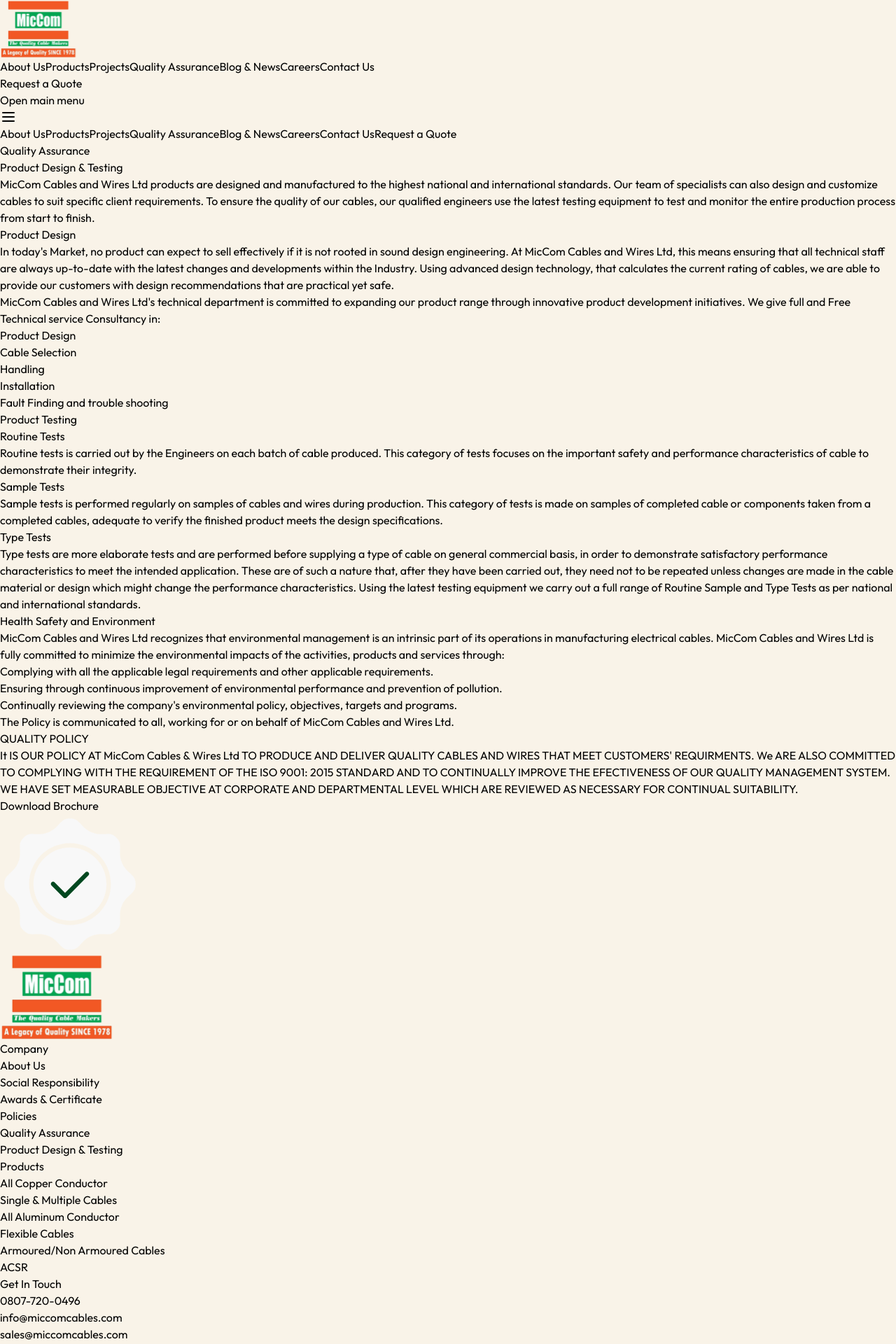
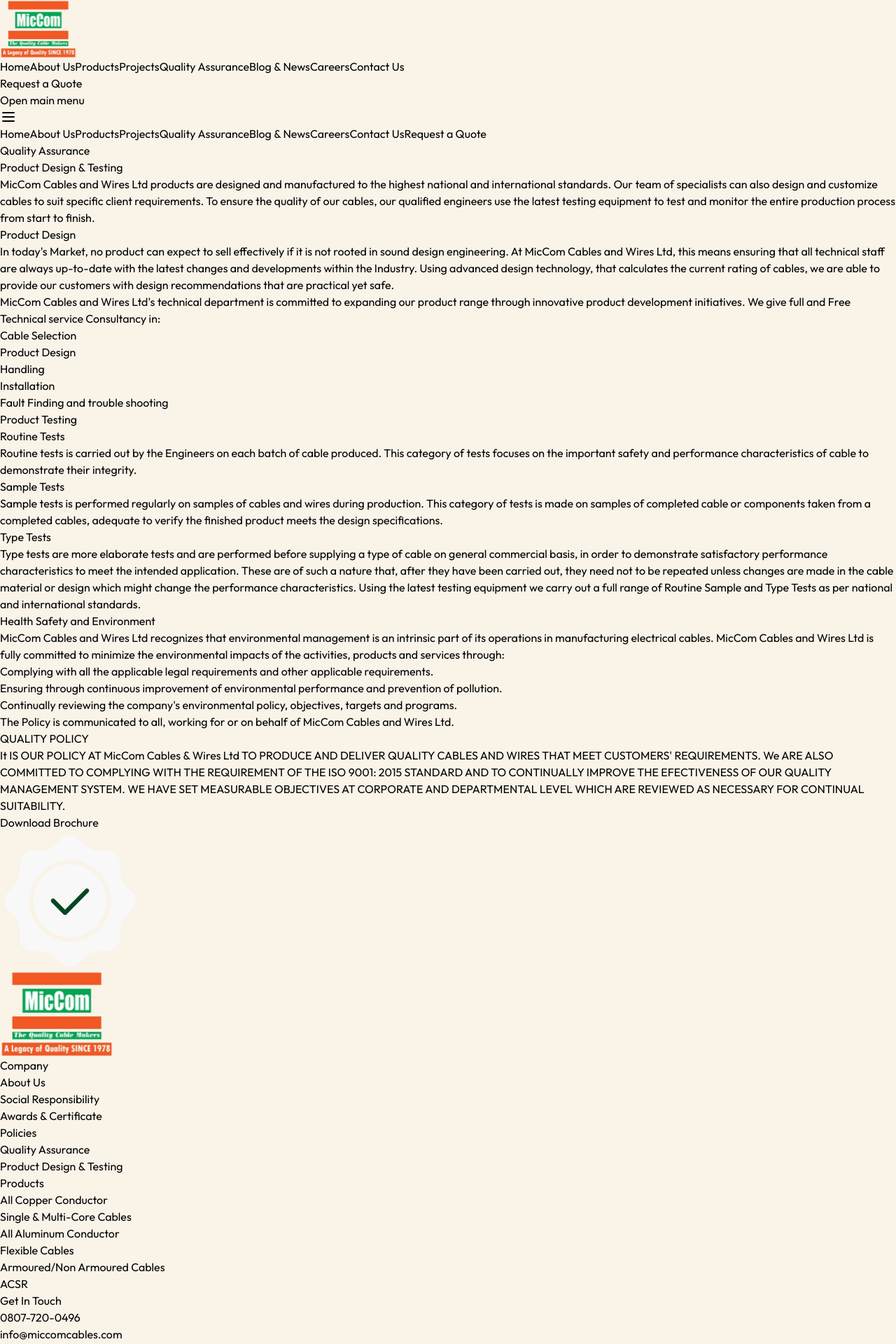
Before and after one commit to Olamidehash1234/MicCom, a React (Vite) app: page /quality-assurance in a window 1280 px wide. Shown: the top 1920 px of the page at 70% size. Built offline with nearby package versions, Linux system fonts and the light colour scheme.

Commit message:
corrections

```diff
--- a/src/components/Footer.tsx
+++ b/src/components/Footer.tsx
@@ -70,7 +70,7 @@ export default function Footer() {
               </li>
               <li>
                 <a href="/products#cables" className="hover:text-[#E25319] text-[#001D0D]  text-[14px]">
-                  Single & Multiple Cables
+                  Single & Multi-Core Cables
                 </a>
               </li>
               <li>
--- a/src/components/Navbar.tsx
+++ b/src/components/Navbar.tsx
@@ -51,6 +51,16 @@ const Navbar = () => {
           {/* Desktop Navigation - change from md to xl */}
           <div className="hidden xl:block">
             <div className="ml-10 flex items-center space-x-[40px] text-[16px]">
+              <NavLink
+                to="/"
+                className={({ isActive }) =>
+                  `font-medium leading-[24px] ${
+                    isActive ? "text-[#E25319]" : "text-[#001D0D] hover:text-[#E25319]"
+                  }`
+                }
+              >
+                Home
+              </NavLink>
               <NavLink
                 to="/about"
                 className={({ isActive }) =>
@@ -161,11 +171,22 @@ const Navbar = () => {
       >
         <div className="min-h-screen py-20 pt-[20px] flex flex-col items-left px-[16px]">
           <NavLink
+            to="/"
+            onClick={handleLinkClick}
+            className={({ isActive }) =>
+              `text-left py-4 text-[18px] font-medium ${
+                isActive ? "text-[#E25319]" : "text-[#001D0D] w-full hover:text-[#E25319]"
+              }`
+            }
+          >
+            Home
+          </NavLink>
+          <NavLink
             to="/about"
             onClick={handleLinkClick}
             className={({ isActive }) =>
               `text-left py-4 text-[18px] font-medium ${
-                isActive ? "text-[#E25319]" : "text-[#001D0D] w-full hover:text-[#E25319]"
+                isActive ? "text-[#E25319]" : "text-[#001D0D] hover:text-[#E25319]"
               }`
             }
           >
--- a/src/pages/about/AboutUs.tsx
+++ b/src/pages/about/AboutUs.tsx
@@ -43,7 +43,7 @@ export default function CompanyProfile() {
           </p>
 
           <p className="mb-4 md:mb-[40px]">
-            From its humble origins, MicCom Cables and Wires has over the past four decades reached a pre-eminent position in its market segment with fully operational marketing offices strategically placed to serve her customers by envisioning itself as a global player with a local presence. In this time, the company has developed strong technical capabilities and produces several different types of cables and wires for various electrical applications and has obtained quality systems certifications including ISO 9001, ISO 14001 and OHSAS 18001.
+            From its humble origins, MicCom Cables and Wires has over the past four decades reached a pre-eminent position in its market segment with fully operational marketing offices strategically placed to serve her customers by envisioning itself as a global player with a local presence. In this time, the company has developed strong technical capabilities and produces several different types of cables and wires for various electrical applications and has obtained quality systems certifications including ISO 9001, ISO 14001 and  ISO 45001.
           </p>
 
           <p className="mb-4 md:mb-[0px]">
--- a/src/pages/home/whychooseus.tsx
+++ b/src/pages/home/whychooseus.tsx
@@ -11,7 +11,7 @@ const WhyChooseUs = () => {
       id: 2,
       icon: "/icons/home/certificate.svg",
       hoverIcon: "/icons/home/certificate-hover.svg",
-      title: "Tripple ISO Certified",
+      title: "Triple ISO Certified",
       description: "Certification",
     },
     {
--- a/src/pages/products/GetQuality.tsx
+++ b/src/pages/products/GetQuality.tsx
@@ -12,13 +12,13 @@ export default function GetStartedComponent() {
               MicCom Cables & Wires Ltd
             </span>{" "}
             TO PRODUCE AND DELIVER QUALITY CABLES AND WIRES THAT MEET CUSTOMERS'
-            REQUIRMENTS. We ARE ALSO COMMITTED TO COMPLYING WITH THE REQUIREMENT
+            REQUIREMENTS. We ARE ALSO COMMITTED TO COMPLYING WITH THE REQUIREMENT
             OF THE{" "}
             <span className="font-[700] uppercase text-[#E25319]">
               ISO 9001: 2015{" "}
             </span>{" "}
             STANDARD AND TO CONTINUALLY IMPROVE THE EFECTIVENESS OF OUR QUALITY
-            MANAGEMENT SYSTEM. WE HAVE SET MEASURABLE OBJECTIVE AT CORPORATE AND
+            MANAGEMENT SYSTEM. WE HAVE SET MEASURABLE OBJECTIVES AT CORPORATE AND
             DEPARTMENTAL LEVEL WHICH ARE REVIEWED AS NECESSARY FOR CONTINUAL
             SUITABILITY.
           </p>
--- a/src/pages/products/Products.tsx
+++ b/src/pages/products/Products.tsx
@@ -51,7 +51,7 @@ export default function ProductsAccordion(){
         },
         {
           product: 'PVC insulated and Sheathed - Single-core copper cable 0.6/1kv',
-          type: 'NYCY 1-Core',
+          type: 'NCYY 1-Core',
           application: 'Used in installations, cable ducts/trays, and in industrial plants and substations. Can also be used underground with additional protection.'
         },
         {
@@ -78,7 +78,7 @@ export default function ProductsAccordion(){
     },
     {
         id: 'cables',
-        title: '2. Single & Multiple Cables',
+        title: '2. Single & Multi-core Cables',
         products: [
           {
             product: 'PVC Insulated Consumer Connection - Aluminum Cables 0.6/1kv ',
@@ -111,22 +111,22 @@ export default function ProductsAccordion(){
             application: 'General underground electricity supply'
           },
           {
-            product: 'PCV Insulated and sheathed Two- Core non-armored copper mains cables 0.6/1kv',
+            product: 'PVC Insulated and sheathed Two- Core non-armored copper mains cables 0.6/1kv',
             type: 'NCYY 2 - Core',
             application: 'For indoor eletrical installation'
           },
           {
-            product: 'PCV Insulated and sheathed Three- Core non-armoured copper mains cables 0.6/1kv',
+            product: 'PVC Insulated and sheathed Three- Core non-armoured copper mains cables 0.6/1kv',
             type: 'NCYY 3- Core',
             application: 'For indoor eletrical installation'
           },
           {
-            product: 'PCV Insulated and sheathed Four- Core non-armoured copper mains cables 0.6/1kv',
+            product: 'PVC Insulated and sheathed Four- Core non-armoured copper mains cables 0.6/1kv',
             type: 'NCYY 4- Core',
             application: 'For indoor eletrical installation'
           },
           {
-            product: 'PCV Insulated and sheathed Five- Core non-armoured copper mains cables 0.6/1kv',
+            product: 'PVC Insulated and sheathed Five- Core non-armoured copper mains cables 0.6/1kv',
             type: 'NCYY 5- Core',
             application: 'For indoor eletrical installation'
           },
@@ -159,12 +159,12 @@ export default function ProductsAccordion(){
         products: [
           {
             product: 'Ordinary Flexible Cords, PVC Insulated And Sheated 300/500 V',
-            type: 'NCYY - R...f (227 IEC 53 and H05VVF to HD 21.5S2)',
+            type: 'NCYY - R...f ',
             application: 'Use in light fittings and household appliances and office machines where the mechanical stresses are low.'
           },
           {
-            product: 'Flexible Cables, PVC Insulated and sheathed 500V',
-            type: 'NCYY - R...f (227 IEC 53 and H05VVF to HD 21.5S2)',
+            product: 'Flexible Cables, PVC Insulated and sheathed 300/500V',
+            type: 'NCYY - R...f',
             application: 'Use in light fittings and other indoor electrical installation'
           },
         ]
@@ -174,52 +174,52 @@ export default function ProductsAccordion(){
         title: '5. Armoured / Non-Armoured Cables',
         products: [
           {
-            product: 'PCV Insulated and sheathed Two - Core armoured copper mains cables 0.6/1kv',
+            product: 'PVC Insulated and sheathed Two - Core armoured copper mains cables 0.6/1kv',
             type: 'NCYRY/FY 2- Core',
             application: 'For general underground electricity supply, where mechanical damages are expected to occur'
           },
           {
-            product: 'PCV Insulated and sheathed Three - Core armoured copper mains cables 0.6/1kv',
+            product: 'PVC Insulated and sheathed Three - Core armoured copper mains cables 0.6/1kv',
             type: 'NCYRY/FY 3- Core',
             application: 'For general underground electricity supply, where mechanical damages are expected to occur'
           },
           {
-            product: 'PCV Insulated and sheathed Four- Core armoured copper mains cables 0.6/1kv',
+            product: 'PVC Insulated and sheathed Four- Core armoured copper mains cables 0.6/1kv',
             type: 'NCYRY/FY 4- Core',
             application: 'For general underground electricity supply, where mechanical damages are expected to occur'
           },
           {
-            product: 'PCV Insulated and sheathed Five- Core armoured copper mains cables 0.6/1kv',
+            product: 'PVC Insulated and sheathed Five- Core armoured copper mains cables 0.6/1kv',
             type: 'NCYRY/FY 5- Core',
             application: 'For general underground electricity supply, where mechanical damages are expected to occur'
           },
           {
-            product: 'PCV Insulated and sheathed non-armoured copper mains cables 0.6/1kv with numbered cores',
-            type: 'NCYY cc 1.5 sqmm',
+            product: 'PVC Insulated and sheathed non-armoured copper mains cables 0.6/1kv with numbered cores',
+            type: 'NCYY control cable 1.5 sqmm',
             application: 'For indoor and outdoor electricity supply, in industrial plants , substation and power distribution schemes'
           },
           {
-            product: 'PCV Insulated and sheathed non-armoured copper mains cables 0.6/1kv with numbered cores',
-            type: 'NCYY cc 2.5 sqmm',
+            product: 'PVC Insulated and sheathed non-armoured copper mains cables 0.6/1kv with numbered cores',
+            type: 'NCYY control cable 2.5 sqmm',
             application: 'For indoor and outdoor electricity supply, in industrial plants , substation and power distribution schemes'
           },
           {
-            product: 'PCV Insulated and sheathed non-armoured copper mains cables 0.6/1kv with numbered cores',
-            type: 'NCYY cc 4 sqmm',
+            product: 'PVC Insulated and sheathed non-armoured copper mains cables 0.6/1kv with numbered cores',
+            type: 'NCYY control cable 4 sqmm',
             application: 'For indoor and outdoor electricity supply, in industrial plants , substation and power distribution schemes'
           },
           {
-            product: 'PCV Insulated and sheathed armoured copper mains cables 0.6/1kv with numbered cores',
+            product: 'PVC Insulated and sheathed armoured copper mains cables 0.6/1kv with numbered cores',
             type: 'NCYY/FY -cc 1.5 sqmm',
             application: 'For indoor and outdoor electricity supply, in industrial plants , substation and power distribution schemes'
           },
           {
-            product: 'PCV Insulated and sheathed armoured copper mains cables 0.6/1kv with numbered cores',
+            product: 'PVC Insulated and sheathed armoured copper mains cables 0.6/1kv with numbered cores',
             type: 'NCYY/FY -cc 2.5 sqmm',
             application: 'For indoor and outdoor electricity supply, in industrial plants , substation and power distribution schemes'
           },
           {
-            product: 'PCV Insulated and sheathed armoured copper mains cables 0.6/1kv with numbered cores',
+            product: 'PVC Insulated and sheathed armoured copper mains cables 0.6/1kv with numbered cores',
             type: 'NCYY/FY -cc 4 sqmm',
             application: 'For indoor and outdoor electricity supply, in industrial plants , substation and power distribution schemes'
           },
--- a/src/pages/quality-assurance/Design&Testing.tsx
+++ b/src/pages/quality-assurance/Design&Testing.tsx
@@ -40,8 +40,8 @@ const ProductInfoComponent = () => {
       </p>
 
       <ul className="ml-6 mb-6 list-disc text-[14px] md:text-[14px] mb-4 md:leading-[30px]">
+        <li className="mt-1">Cable Selection</li>
         <li className="mt-1">Product Design</li>
-        <li className="mt-1">Cable Selection</li>
         <li className="mt-1">Handling</li>
         <li className="mt-1">Installation</li>
         <li className="mt-1">Fault Finding and trouble shooting</li>
```
Also changed, not shown: src/pages/awards/dropdown.tsx (+5 -5 lines).
